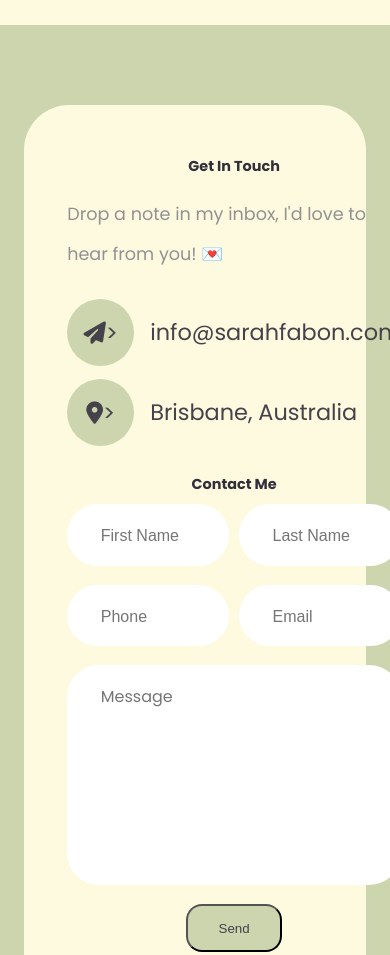
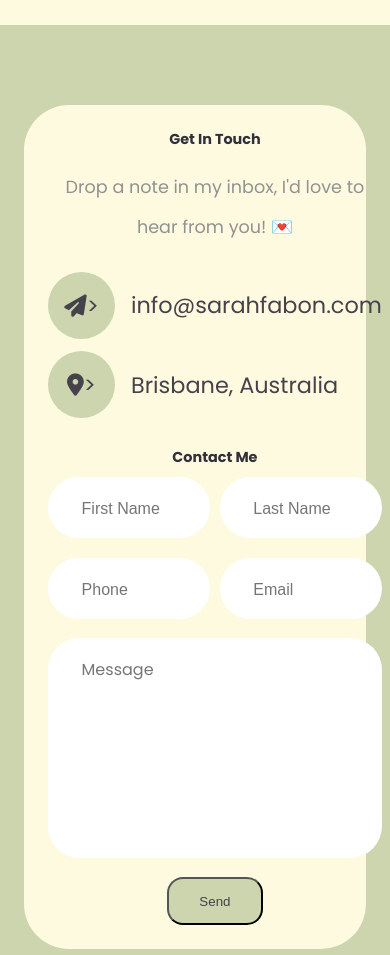
Before and after one commit to sarahbfaws/Fabon-Personal, a plain HTML site: page index.html in a window 390 px wide. Shown: the part 5568-6523 px from the top of the page. Drawn offline with nearby package versions, Linux system fonts and the light colour scheme.

Commit message:
Fixing contaxt box when in mobile view

```diff
--- a/style.css
+++ b/style.css
@@ -890,12 +890,15 @@ button {
 
   .contact-box {
     grid-template-columns: 1fr;
-    padding: 3.2rem 2.7rem;
+    padding: 1.5rem 1.5rem;
   }
 
   .contact-info {
-    padding-right: 0;
+    padding-right: 0rem;
+    padding-left: 0rem;
     padding-bottom: 0.5rem;
+    font-size: smaller;
+    text-align: center;
   }
 
   .contact-form {
```
